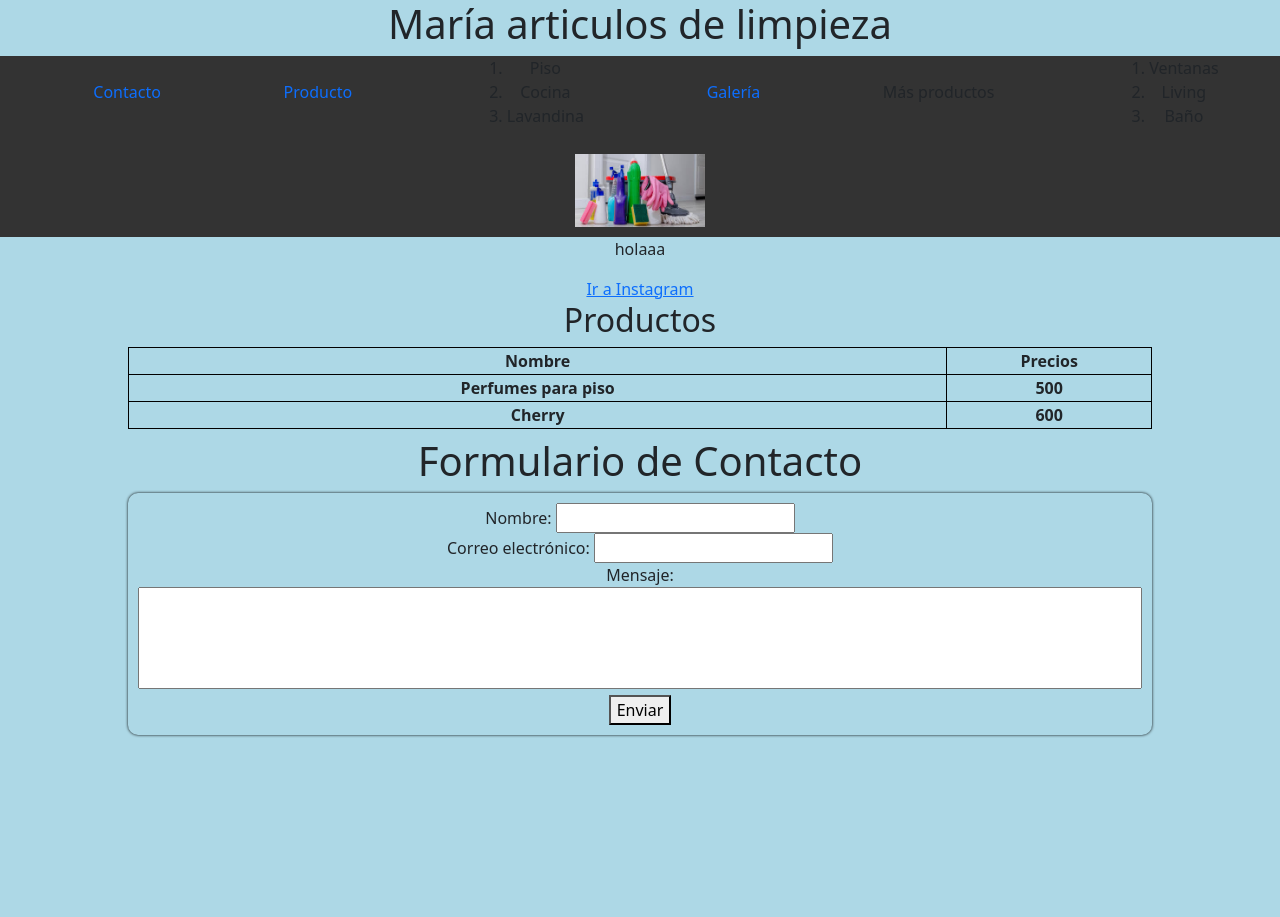
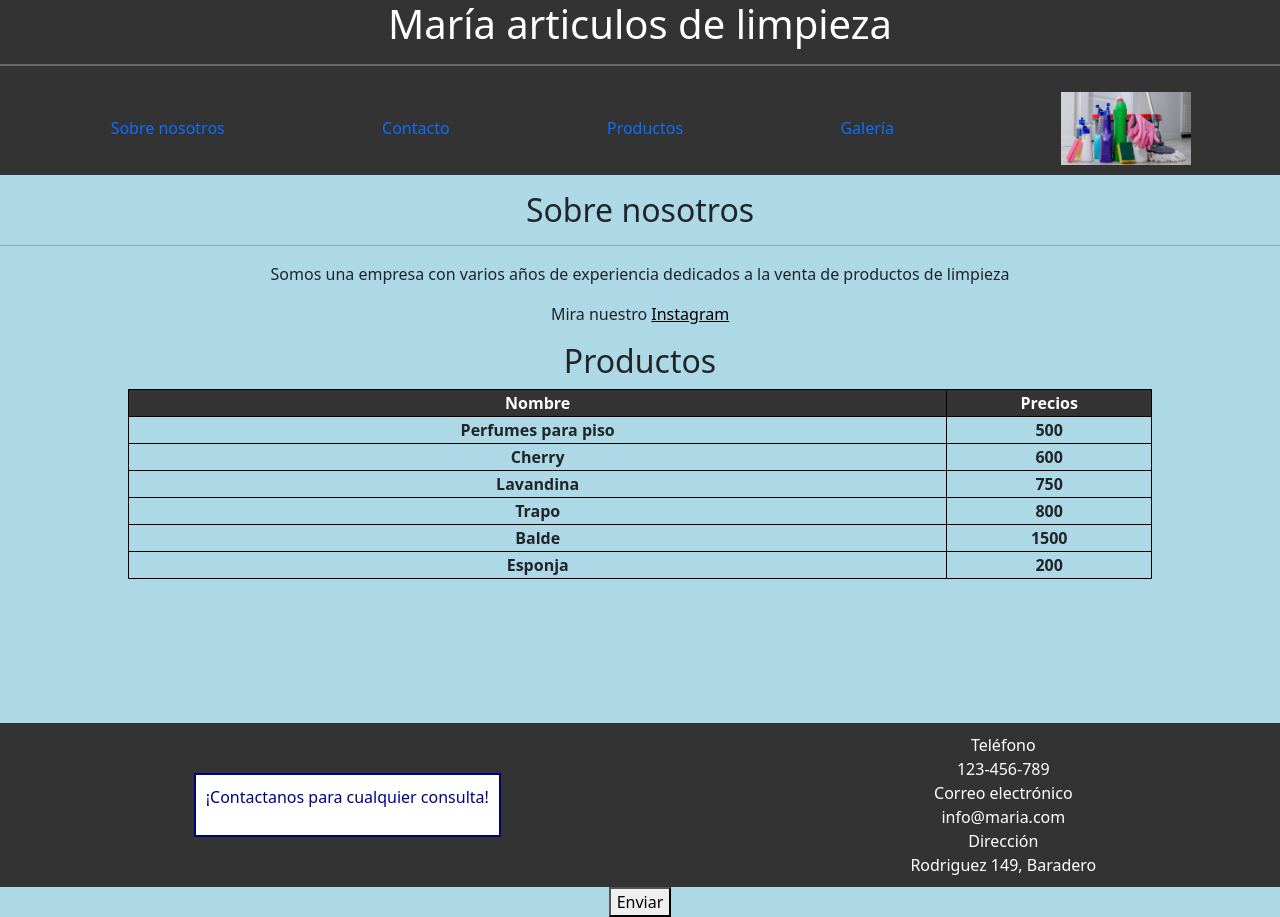
Before and after one commit to francuiti/CursoCoder, a plain HTML site: page index.html in a window 1280 px wide. Before the commit the page ends 800 px from the top, so only its background shows below. Drawn offline with nearby package versions, Linux system fonts and the light colour scheme.

Commit message:
index.html

```diff
--- a/index.html
+++ b/index.html
@@ -9,35 +9,28 @@
     <title>Contacto</title>
 </head>
 <body>
-    <h1>María articulos de limpieza</h1>
+
     <nav>
+        <h1>María articulos de limpieza</h1>
+        <hr style="border: 1px white solid;">
+        <ul>
+            <li><a href="index.html#about">Sobre nosotros</a></li>
+            <li><a href="pages/contacto.html">Contacto</a></li>
+            <li><a href="index.html#product">Productos</a></li>
+            <li><a href="pages/galeria.html">Galería</a></li>
+            <img src="assets/images.jpg" alt="imagen de un producto de limpieza">
+    </ul>
 
-        <ul>
-            <li><a href="pages/contacto.html">Contacto</a></li>
-            <li><a href="pages/productos.html">Producto</a></li>
-            <ol>
-                <li>Piso</li>
-                <li>Cocina</li>
-                <li>Lavandina</li>
-            </ol>
-            <li><a href="pages/galeria.html">Galería</a></li>
-            <li>Más productos</li>
-            <ol>
-                <li>Ventanas</li>
-                <li>Living</li>
-                <li>Baño</li>
-            </ol>
-        </ul>
-<img src="assets/images.jpg" alt="imagen de un producto de limpieza">
     </nav>
-    <header>
-        <p>holaaa</p>
-        <a href="https://instagram.com" target="_blank">Ir a Instagram</a>
+        <h2 id="about">Sobre nosotros</h2>
+    <hr>
+    <p>Somos una empresa con varios años de experiencia dedicados a la venta de productos de limpieza</p>
+     <p>  Mira nuestro <a href="https://instagram.com" target="_blank">Instagram</a></p>
         <main>
         <div>
-            <h2>Productos</h2>
+            <h2 id="product">Productos</h2>
             <table >
-                <tr>
+                <tr id="pm">
                     <th>Nombre</th>
                     <th>Precios</th>
                 </tr>
@@ -49,26 +42,44 @@
                     <th>Cherry</th>
                     <th>600</th>
                 </tr>
-
+                <tr>
+                    <th>Lavandina</th>
+                    <th>750</th>
+                </tr>
+                <tr>
+                    <th>Trapo</th>
+                    <th>800</th>
+                </tr>
+                <tr>
+                    <th>Balde</th>
+                    <th>1500</th>
+                </tr>
+                <tr>
+                    <th>Esponja</th>
+                    <th>200</th>
+                </tr>
             </table>
 
         </div>
     </main>
-    <h1>
-    </h1>
-    <h1>Formulario de Contacto</h1>
-    <form action="#" method="post">
-        <div>
-            <label for="nombre">Nombre:</label>
-            <input type="text" id="nombre" name="nombre" required>
-        </div>
-        <div>
-            <label for="email">Correo electrónico:</label>
-            <input type="email" id="email" name="email" required>
-        </div>
-        <div>
-            <label for="mensaje">Mensaje:</label>
-            <textarea id="mensaje" name="mensaje" rows="4" required></textarea>
+    <br><br><br><br><br><br>
+    <footer>
+<div id="info">
+<p>¡Contactanos para cualquier consulta!</p>
+</div>
+<div>
+<ul>
+    <li>Teléfono <br> 123-456-789</li>
+    <li>Correo electrónico <br> info@maria.com</li>
+    <li>Dirección <br> Rodriguez 149, Baradero</li>
+</ul>
+</div>
+</footer>
+
+
+    </body>
+    </header>
+    </html>
         </div>
         <button type="submit">Enviar</button>
     </body>
```
